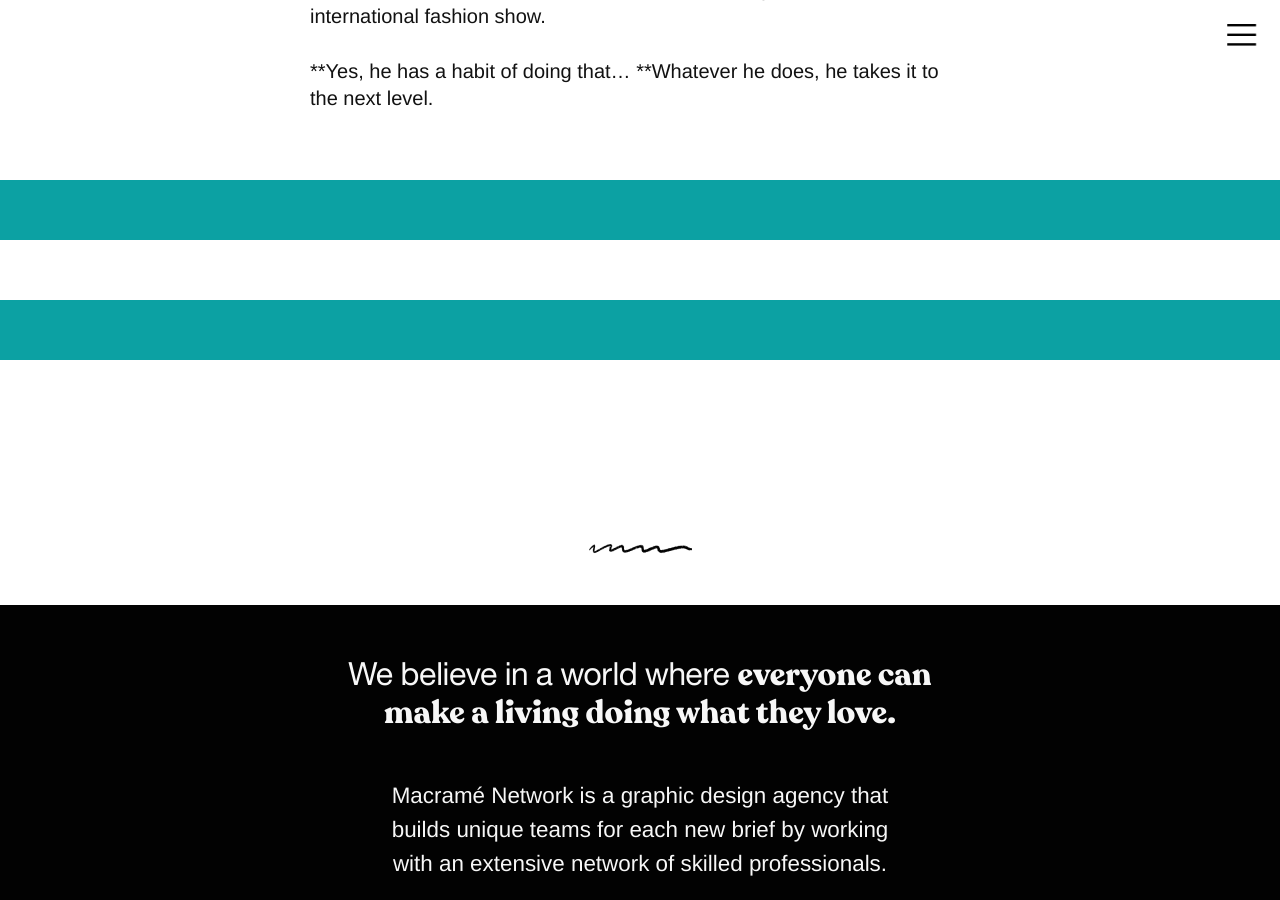
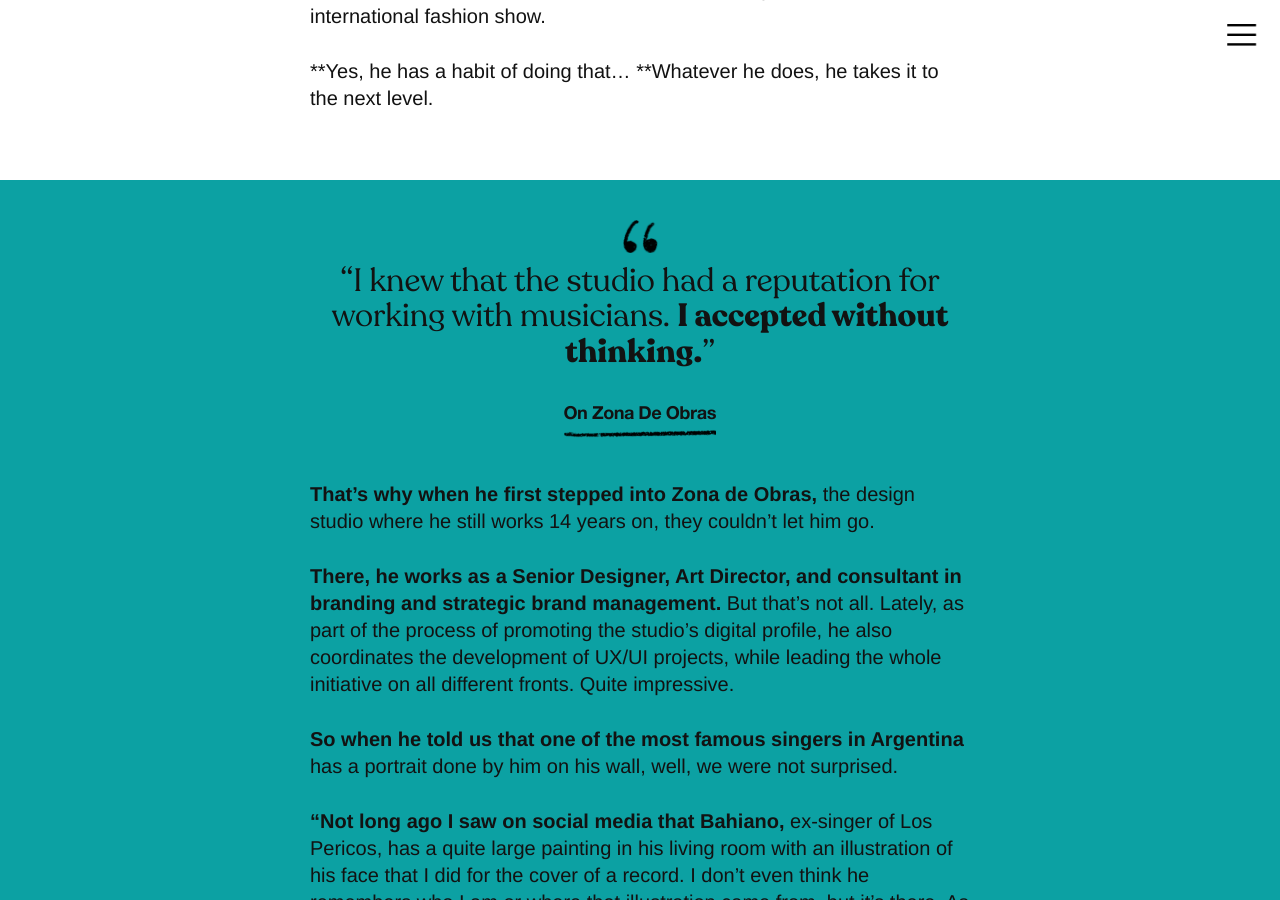
Before and after one commit to macrametv/www.macrame.tv, a Jekyll site: the page built from _posts/2022-07-28-sebas-carrasco-•-illustrator.md, in a window 1280 px wide and 900 px high, scrolled down 3859 px. Built offline with Jekyll 4.4.1, drawn with Linux system fonts in a browser that asks for light colours; a script that is not in the unit is left out; comment, search, counter and statistics services are not loaded; some of the changed text lies outside the part shown.

Commit message:
Update Post “2022-07-28-sebas-carrasco-•-illustrator”

```diff
--- a/_posts/2022-07-28-sebas-carrasco-•-illustrator.md
+++ b/_posts/2022-07-28-sebas-carrasco-•-illustrator.md
@@ -45,5 +45,46 @@
 
 
     **Yes, he has a habit of doing that... **Whatever he does, he takes it to the next level.
-  section2: ""
+  section2: >-
+    > “I knew that the studio had a reputation for working with musicians. **I
+    accepted without thinking.**”
+
+    >
+
+    > * On Zona de Obras
+
+
+    **That’s why when he first stepped into Zona de Obras,** the design studio where he still works 14 years on, they couldn’t let him go.
+
+
+    **There, he works as a Senior Designer, Art Director, and consultant in branding and strategic brand management.** But that’s not all. Lately, as part of the process of promoting the studio's digital profile, he also coordinates the development of UX/UI projects, while leading the whole initiative on all different fronts. Quite impressive.
+
+
+    **So when he told us that one of the most famous singers in Argentina** has a portrait done by him on his wall, well, we were not surprised.
+
+
+    **“Not long ago I saw on social media that Bahiano,** ex-singer of Los Pericos, has a quite large painting in his living room with an illustration of his face that I did for the cover of a record. I don’t even think he remembers who I am or where that illustration came from, but it's there. As part of his home decoration.”
+
+
+    **But how can he be so successful in everything he does?**
+
+    Fair question.
+
+
+    `{{space}}`
+
+
+    ![Leandro Castelao 4](/assets/img/uploads/castelao-imgs-website-1320x1320px-05.jpg)
+
+
+    ![Leandro Castelao 5](/assets/img/uploads/castelao-imgs-website-1320x1320px-06.jpg)
+
+
+    ![Leandro Castelao 6](/assets/img/uploads/castelao-imgs-website-1320x1320px-07.jpg)
+
+
+    ![Leandro Castelao 7](/assets/img/uploads/castelao-imgs-website-1320x1320px-08.jpg)
+
+
+    ![Leandro Castelao 8](/assets/img/uploads/castelao-imgs-website-1320x1320px-09.jpg)
 ---
```
